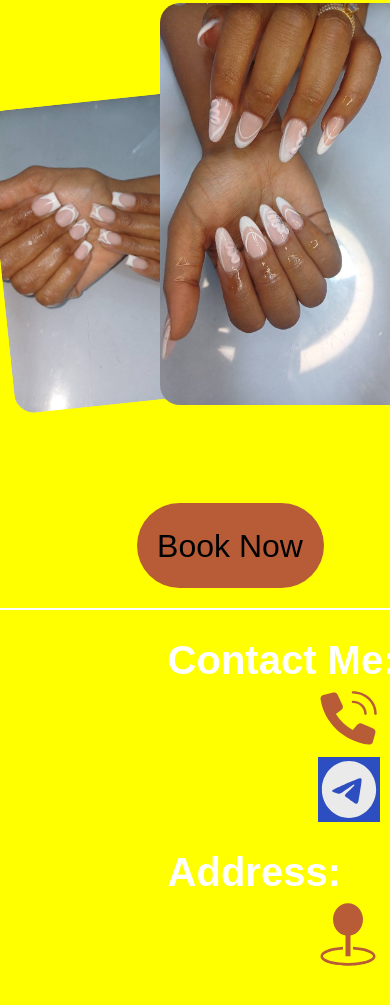
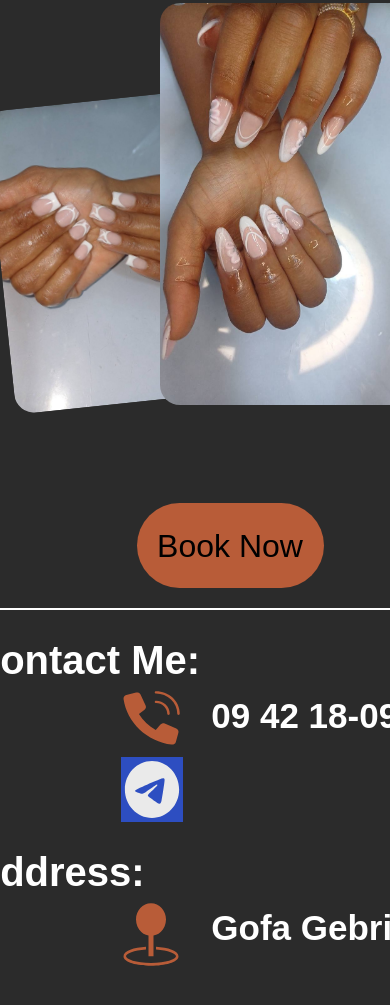
Before and after one commit to shalomkerry/Make-up-, a plain HTML site: page index.html in a window 390 px wide. Shown: the part 3134-4139 px from the top of the page. Drawn offline with nearby package versions, Linux system fonts and the light colour scheme.

Commit message:
back to normal

```diff
--- a/styles.css
+++ b/styles.css
@@ -59,7 +59,7 @@ body {
   justify-content: center;
   flex-direction: column;
   font-family: "Josefin Sans", sans-serif;
-  background-color: yellow;
+  background-color: #2b2b2b;
 }
 body {
   width: 100%;
@@ -415,6 +415,6 @@ FOOTER
   footer {
     margin-top: 20px;
     justify-content: center;
-    align-items: flex-end;
+    align-items: center;
   }
 }
```
